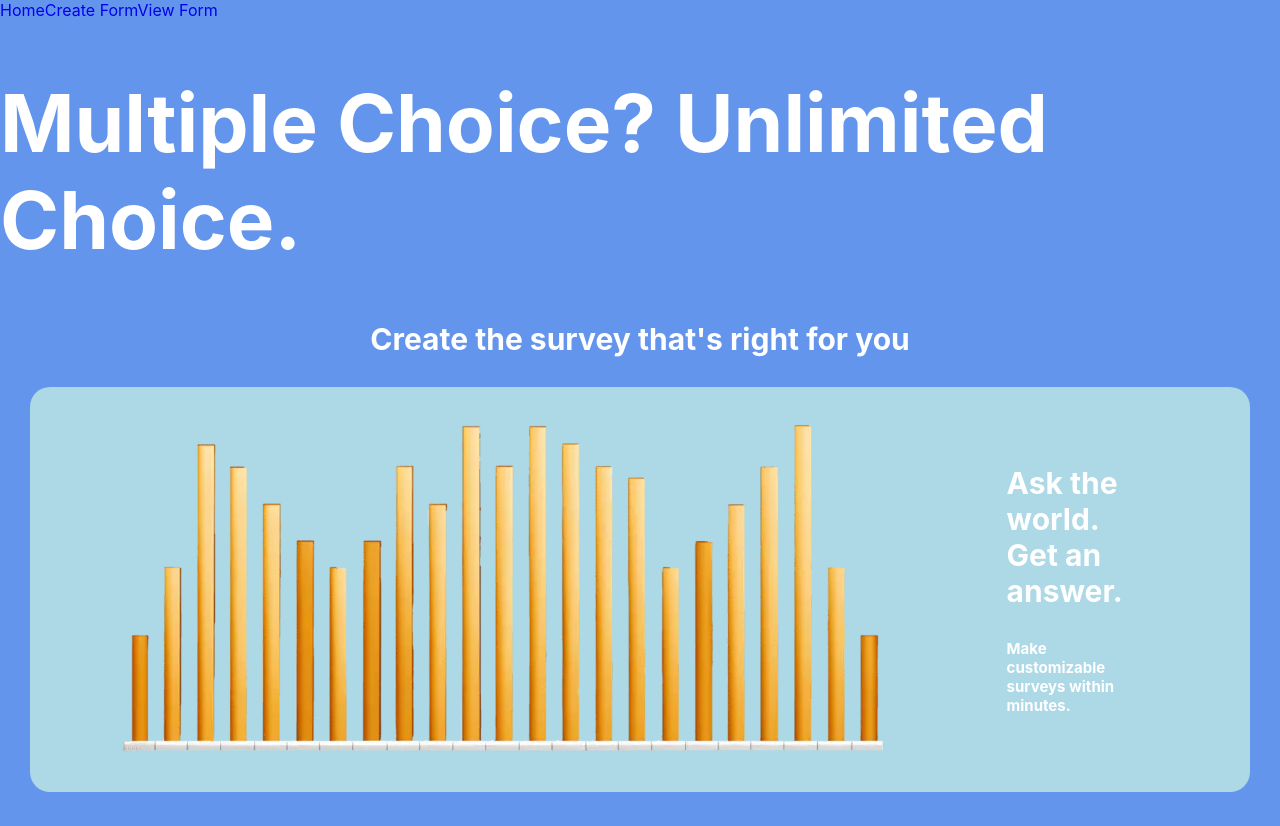
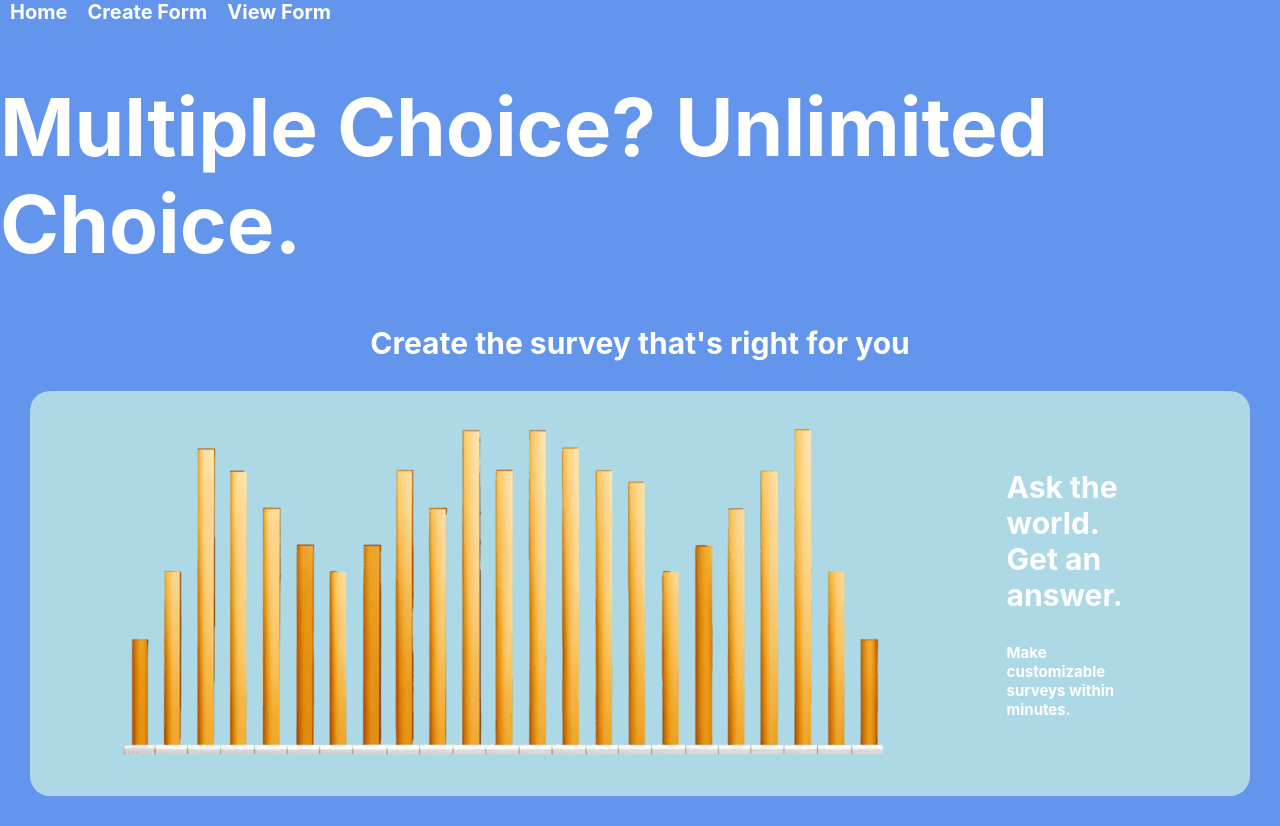
Before and after one commit to elyssagrant/SYSC4806-Group-Project, a React (Create React App) app in the folder src/surveyclone/: page / in a window 1280 px wide. Built offline with nearby package versions, Linux system fonts and the light colour scheme.

Commit message:
Made top bar links more visible

```diff
--- a/src/surveyclone/src/index.css
+++ b/src/surveyclone/src/index.css
@@ -112,3 +112,10 @@ select {
 .formTitle {
   font-size: 50px;
 }
+
+.tab {
+  color: var(--White);
+  margin: 10px;
+  font-size: 20px;
+  font-weight: bold;
+}
```
